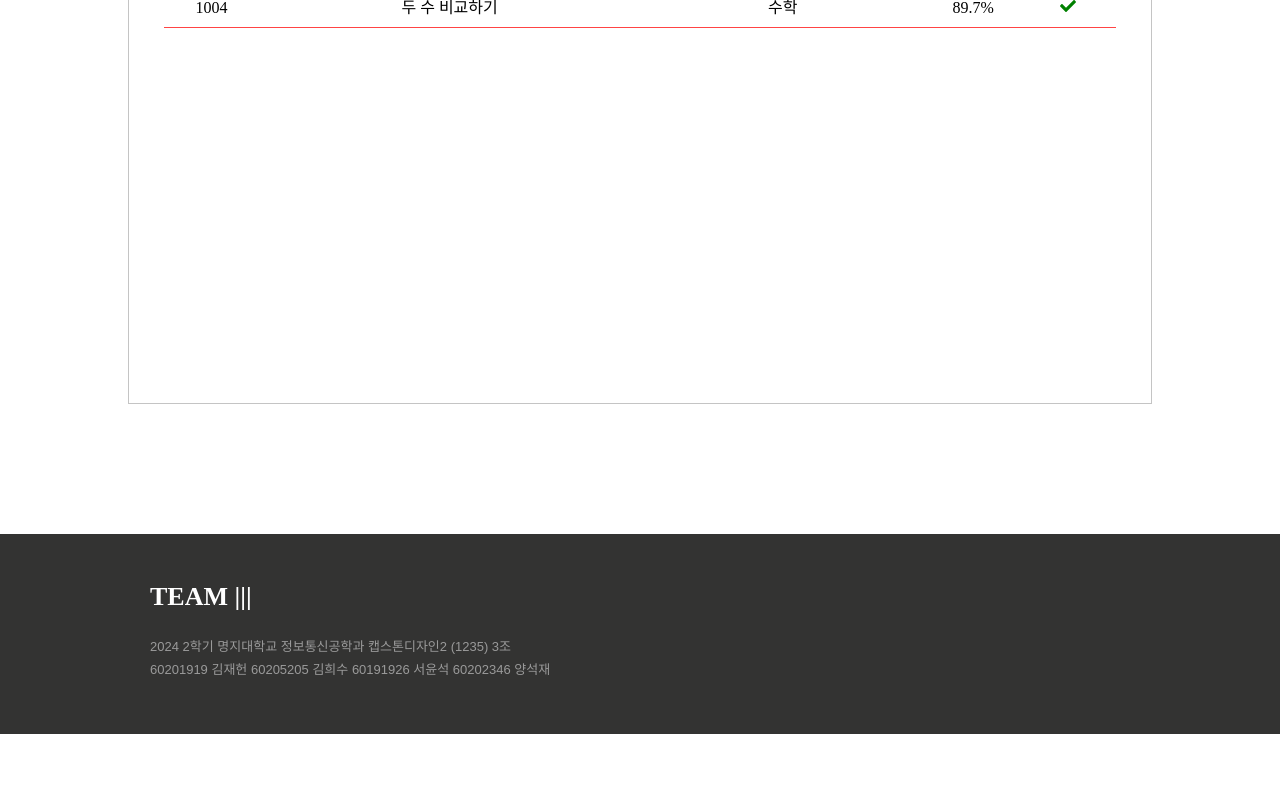
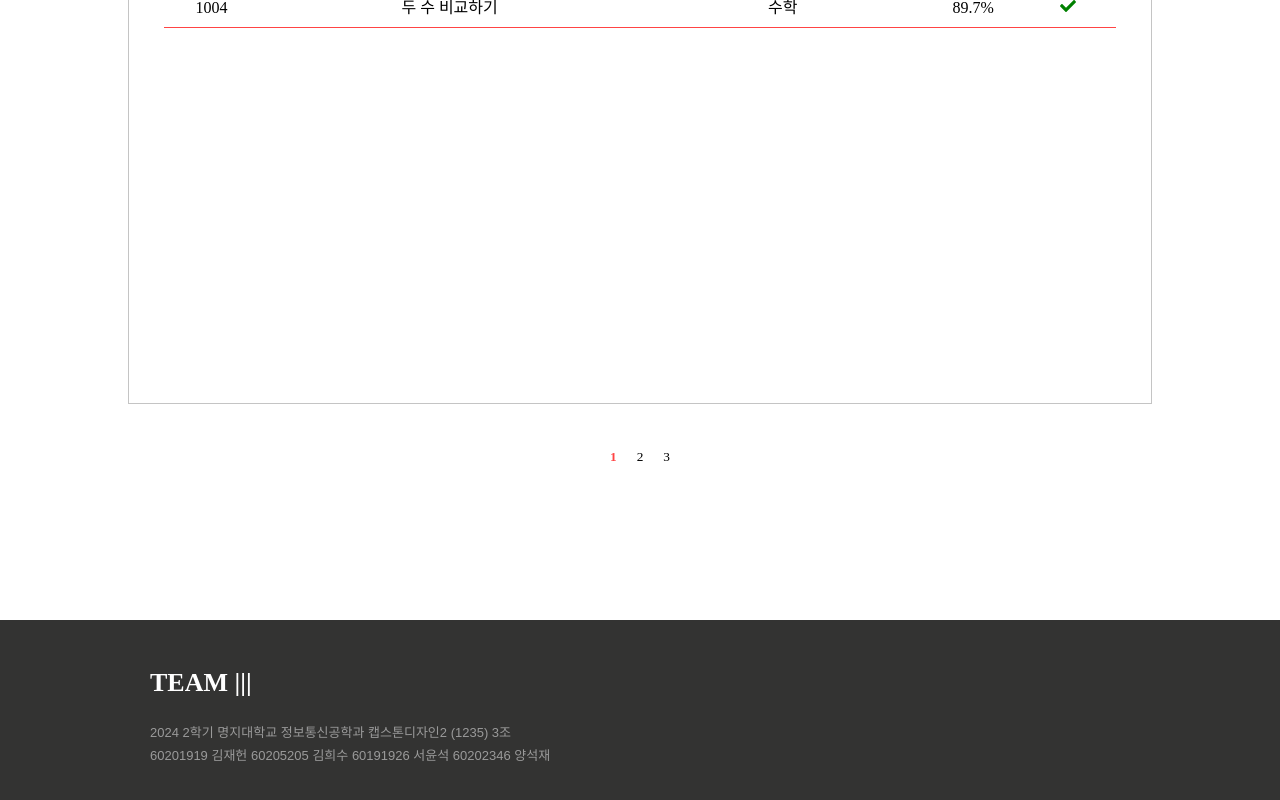
Before and after one commit to Heesu01/co-mento, a React (Create React App) app: page /problemlist in a window 1280 px wide. Shown: the part 807-1607 px from the top of the page. Before the commit the page ends 1541 px from the top, so only its background shows below. Built offline with nearby package versions, Linux system fonts and the light colour scheme.

Commit message:
feat: 페이지네이션 컴포넌트 추가

```diff
--- /dev/null
+++ b/src/components/Pagination.js
@@ -0,0 +1,55 @@
+import React from "react";
+import styled from "styled-components";
+
+const Pagination = ({ totalPages, currentPage, onPageChange }) => {
+  const pageNumbers = [];
+
+  for (let i = 1; i <= totalPages; i++) {
+    pageNumbers.push(i);
+  }
+
+  return (
+    <PaginationBox>
+      <PaginationList>
+        {pageNumbers.map((number) => (
+          <PaginationItem key={number}>
+            <PaginationButton
+              onClick={() => onPageChange(number)}
+              active={currentPage === number}
+            >
+              {number}
+            </PaginationButton>
+          </PaginationItem>
+        ))}
+      </PaginationList>
+    </PaginationBox>
+  );
+};
+
+const PaginationBox = styled.nav`
+  display: flex;
+  justify-content: center;
+  margin: 20px 0;
+`;
+
+const PaginationList = styled.ul`
+  list-style: none;
+  padding: 0;
+  display: flex;
+  gap: 10px;
+`;
+
+const PaginationItem = styled.li`
+  display: inline-block;
+`;
+
+const PaginationButton = styled.button`
+  padding: 5px;
+  background-color: ${({ theme }) => theme.colors.white};
+  color: ${(props) =>
+    props.active ? props.theme.colors.red : props.theme.colors.black};
+  font-weight: ${(props) => (props.active ? "bold" : "normal")};
+  cursor: pointer;
+`;
+
+export default Pagination;
--- a/src/pages/ProblemList.js
+++ b/src/pages/ProblemList.js
@@ -2,6 +2,7 @@ import React, { useState } from "react";
 import styled from "styled-components";
 import { FaCheck } from "react-icons/fa";
 import { useNavigate } from "react-router-dom";
+import Pagination from "../components/Pagination";
 
 const ProblemList = () => {
   const navigate = useNavigate();
@@ -90,6 +91,8 @@ const ProblemList = () => {
   const [algorithmChoseBox, setAlgorithmChoseBox] = useState(false);
   const [inputAlgorithm, setInputAlgorithm] = useState("");
   const [algorithm, setAlgorithm] = useState([]);
+  const [currentPage, setCurrentPage] = useState(1);
+  const totalPages = 3;
 
   const AlgorithmInputClick = () => {
     setAlgorithmChoseBox(!algorithmChoseBox);
@@ -128,6 +131,10 @@ const ProblemList = () => {
 
   const handleSuccessStatusChange = (value) => {
     setSuccessStatus(value);
+  };
+
+  const handlePageChange = (pageNumber) => {
+    setCurrentPage(pageNumber);
   };
 
   return (
@@ -242,6 +249,11 @@ const ProblemList = () => {
           </Item>
         ))}
       </ListBox>
+      <Pagination
+        totalPages={totalPages}
+        currentPage={currentPage}
+        onPageChange={handlePageChange}
+      />
     </Container>
   );
 };
```
